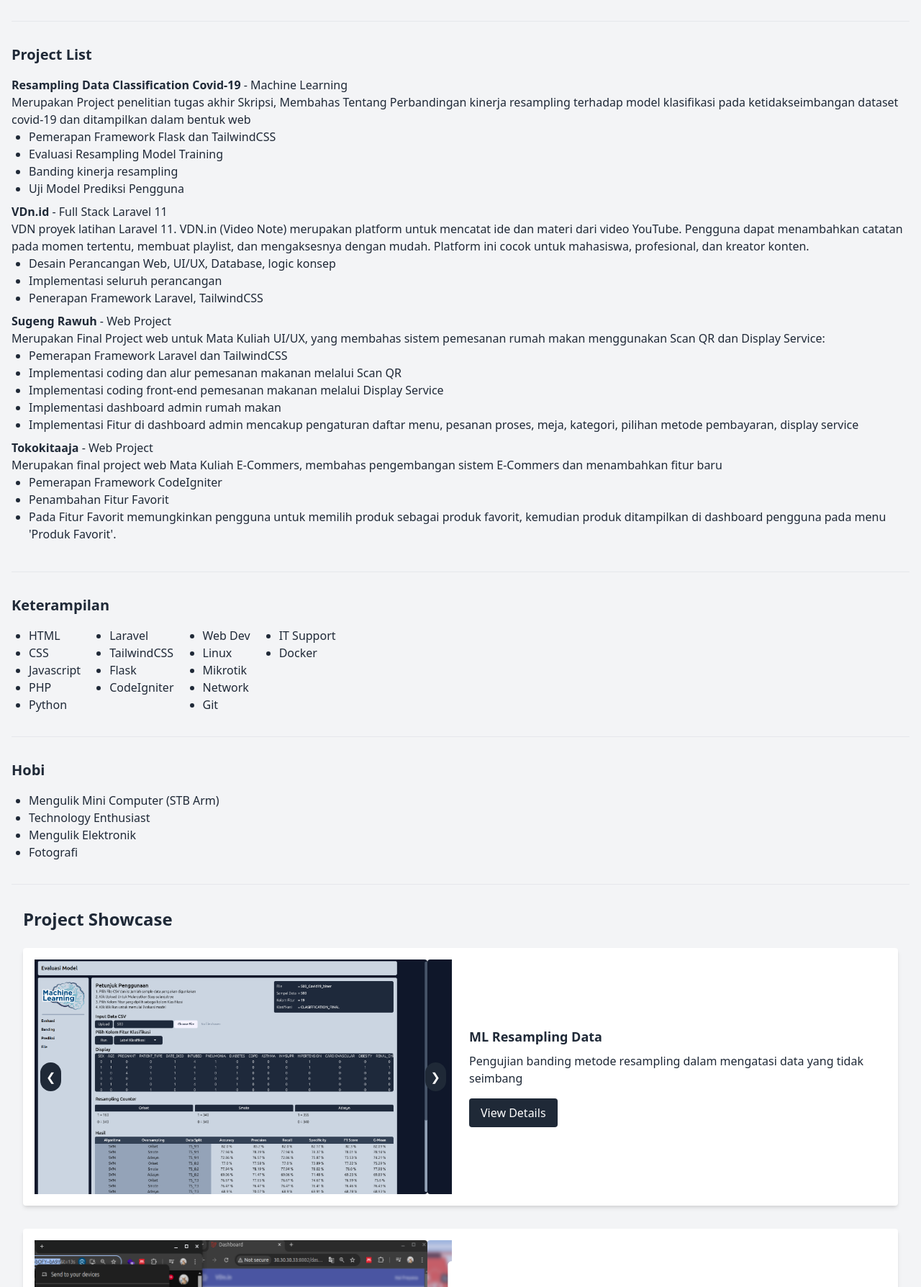
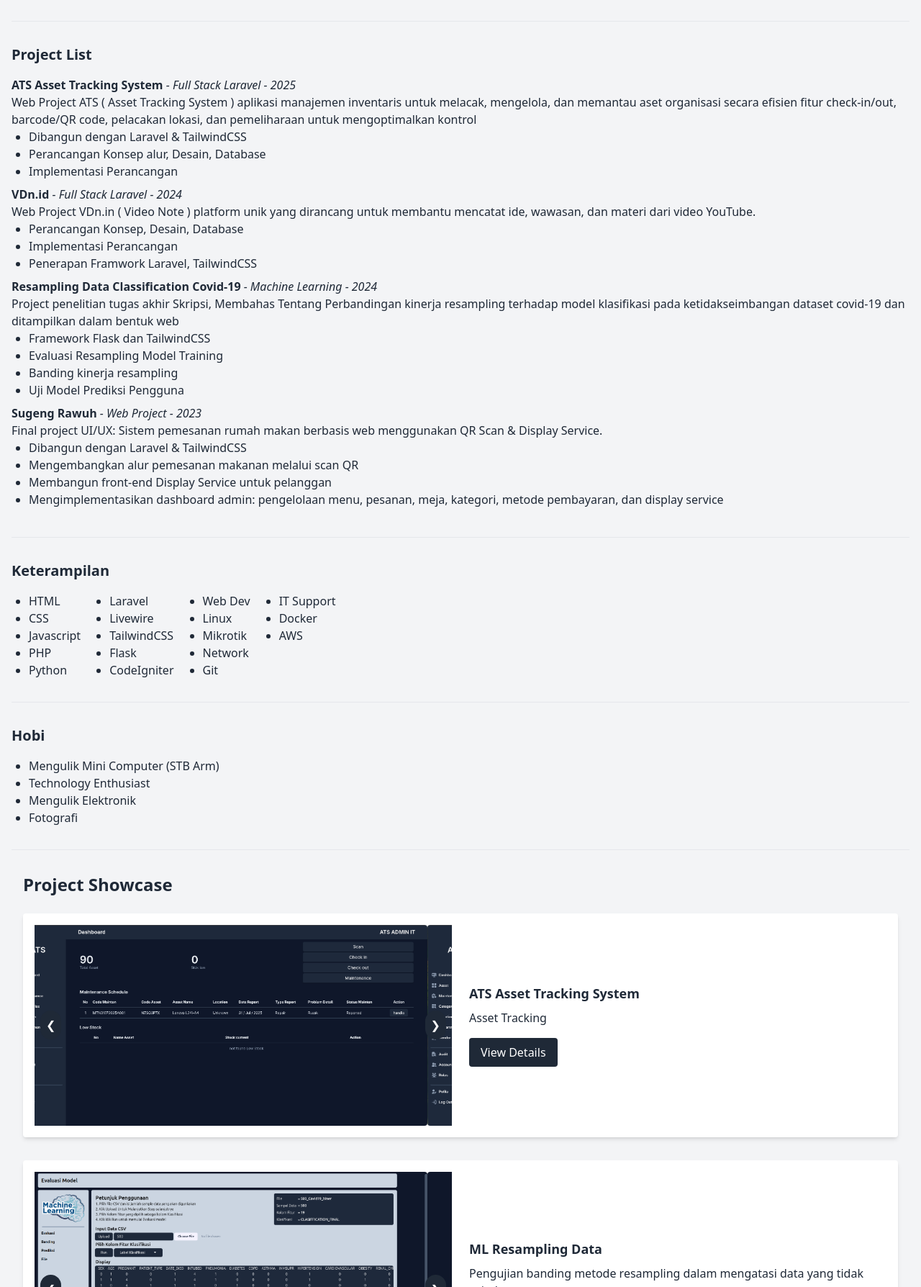
Before and after one commit to Faishal21ahmad/Portofolio, a plain HTML site: page index.html in a window 1280 px wide. Shown: the part 1012-2800 px from the top of the page at 72% size. Drawn offline with nearby package versions, Linux system fonts and the light colour scheme.

Commit message:
Port-up8

```diff
--- a/index.html
+++ b/index.html
@@ -1,35 +1,36 @@
 <!DOCTYPE html>
 <html lang="en">
+
 <head>
     <meta charset="UTF-8">
     <meta name="viewport" content="width=device-width, initial-scale=1.0">
     <title>Portfolio</title>
     <script src="https://cdn.tailwindcss.com"></script>
+</head>
 
-</head>
 <body class="pt-16 bg-gray-100 text-gray-800">
     <header class="bg-gray-800 text-white fixed top-0 left-0 right-0 z-50">
         <div class="container mx-auto px-4 flex justify-between items-center py-4">
             <h1 class="text-lg font-bold">Portfolio</h1>
             <button class="hamburger text-2xl md:hidden">☰</button>
             <nav class="hidden md:flex space-x-4">
-                <a href="#biodata" class="hover:bg-gray-600 px-4 py-2 rounded">Biodata</a>
+                <!-- <a href="#biodata" class="hover:bg-gray-600 px-4 py-2 rounded">Biodata</a>
                 <a href="#Pendidikan" class="hover:bg-gray-600 px-4 py-2 rounded">Pendidikan</a>
                 <a href="#Sertifikat" class="hover:bg-gray-600 px-4 py-2 rounded">Sertifikat</a>
                 <a href="#Keterampilan" class="hover:bg-gray-600 px-4 py-2 rounded">Keterampilan</a>
                 <a href="#ProjectList" class="hover:bg-gray-600 px-4 py-2 rounded">ProjectList</a>
-                <a href="#Hobi" class="hover:bg-gray-600 px-4 py-2 rounded">Hobi</a>
-                <a href="#Showcase" class="hover:bg-gray-600 px-4 py-2 rounded">Showcase</a>
+                <a href="#Hobi" class="hover:bg-gray-600 px-4 py-2 rounded">Hobi</a> -->
+                <a href="#Showcase" class="hover:bg-gray-600 px-4 py-2 rounded">Project</a>
             </nav>
         </div>
         <nav class="mobile-menu hidden md:hidden bg-gray-800 text-white flex flex-col space-y-2 p-4">
-            <a href="#biodata" class="hover:bg-gray-600 px-4 py-2 rounded">Biodata</a>
+            <!-- <a href="#biodata" class="hover:bg-gray-600 px-4 py-2 rounded">Biodata</a>
             <a href="#Pendidikan" class="hover:bg-gray-600 px-4 py-2 rounded">Pendidikan</a>
             <a href="#Sertifikat" class="hover:bg-gray-600 px-4 py-2 rounded">Sertifikat</a>
             <a href="#Keterampilan" class="hover:bg-gray-600 px-4 py-2 rounded">Keterampilan</a>
             <a href="#ProjectList" class="hover:bg-gray-600 px-4 py-2 rounded">ProjectList</a>
-            <a href="#Hobi" class="hover:bg-gray-600 px-4 py-2 rounded">Hobi</a>
-            <a href="#Showcase" class="hover:bg-gray-600 px-4 py-2 rounded">Showcase</a>
+            <a href="#Hobi" class="hover:bg-gray-600 px-4 py-2 rounded">Hobi</a> -->
+            <a href="#Showcase" class="hover:bg-gray-600 px-4 py-2 rounded">Project</a>
         </nav>
     </header>
 
@@ -46,23 +47,29 @@
                         <tbody>
                             <tr class="">
                                 <td class="">Telp</td>
-                                <td class="">: <a href="https://wa.me/6281385078633" target="_blank" class="hover:text-blue-700">0813-8507-8633</a></td>
+                                <td class="">: <a href="https://wa.me/6281385078633" target="_blank"
+                                        class="hover:text-blue-700">0813-8507-8633</a></td>
                             </tr>
                             <tr class="">
                                 <td class="">Email</td>
-                                <td class="">: <a href="mailto:faisal2017bahi@gmail.com" target="_blank" class="hover:text-blue-700">faisal2017bahi@gmail.com</a></td>
+                                <td class="">: <a href="mailto:faisal2017bahi@gmail.com" target="_blank"
+                                        class="hover:text-blue-700">faisal2017bahi@gmail.com</a></td>
                             </tr>
                             <tr class="">
                                 <td class="">Linkedin</td>
-                                <td class="">: <a href="https://www.linkedin.com/in/faishal-fathuni-436b84209/" target="_blank" class="hover:text-blue-700">in/faishal-fathuni-436b84209</a></td>
+                                <td class="">: <a href="https://www.linkedin.com/in/faishal-fathuni-436b84209/"
+                                        target="_blank" class="hover:text-blue-700">in/faishal-fathuni-436b84209</a>
+                                </td>
                             </tr>
                             <tr class="">
                                 <td class="">Github</td>
-                                <td class="">: <a href="https://github.com/Faishal21ahmad" target="_blank" class="hover:text-blue-700">https://github.com/Faishal21ahmad</a></td>
+                                <td class="">: <a href="https://github.com/Faishal21ahmad" target="_blank"
+                                        class="hover:text-blue-700">https://github.com/Faishal21ahmad</a></td>
                             </tr>
                             <tr class="">
                                 <td class="">Portofolio</td>
-                                <td class="">: <a href="https://ixal.my.id/" target="_blank" class="hover:text-blue-700">https://ixal.my.id/</a></td>
+                                <td class="">: <a href="https://ixal.my.id/" target="_blank"
+                                        class="hover:text-blue-700">https://ixal.my.id/</a></td>
                             </tr>
                             <tr class="">
                                 <td class="">Alamat</td>
@@ -78,7 +85,9 @@
                             </tr>
                             <tr class="">
                                 <td class="">CV</td>
-                                <td class="">: <a href="https://drive.google.com/file/d/1vv9Mn8qJjYtix-NskAOHsO1TGpXAlyUV/view?usp=sharing" target="_blank" class="hover:text-blue-700">Download</a></td>
+                                <td class="">: <a
+                                        href="https://drive.google.com/file/d/1f2NZNFhZQiU-IS7tpbuOTvnHnTqO-w50/view?usp=sharing"
+                                        target="_blank" class="hover:text-blue-700">Download</a></td>
                             </tr>
                         </tbody>
                     </table>
@@ -88,7 +97,13 @@
 
         <section class="mb-8 border-b pb-8">
             <h2 class="text-xl font-bold mb-4">Tentang Saya</h2>
-            <p class="text-justify">Saya lulusan baru S1 Sistem Informasi dengan keahlian dalam pengembangan web dan pembelajaran mesin. Saya memiliki pengalaman dalam menggunakan teknologi seperti Laravel, Tailwind, Flask, dan Python, yang telah saya terapkan dalam berbagai proyek akademis. Dengan ketertarikan yang kuat untuk mempelajari teknologi baru. saya memiliki komitmen untuk meingkatkan dan mengembangkan keterampilan teknis saya serta beradaptasi dengan perkembangan industri yang terus berkembang. Saya siap berkontribusi dalam pengembangan solusi berbasis teknologi melalui pendekatan yang inovatif dan efisien.</p>
+            <p class="text-justify">lulusan S1 Sistem Informasi dengan keahlian dalam pengembangan web dan
+                pembelajaran mesin. memiliki pengalaman dalam menggunakan teknologi seperti Laravel, Tailwind,
+                Flask, dan Python, yang telah saya terapkan dalam berbagai proyek akademis. Dengan ketertarikan yang
+                kuat untuk mempelajari teknologi baru. memiliki komitmen untuk meingkatkan dan mengembangkan
+                keterampilan teknis saya serta beradaptasi dengan perkembangan industri yang terus berkembang. Saya siap
+                berkontribusi dalam pengembangan solusi berbasis teknologi melalui pendekatan yang inovatif dan efisien.
+            </p>
         </section>
 
         <section id="pendidikan" class="mb-8 border-b pb-8">
@@ -118,36 +133,62 @@
         <section id="ProjectList" class="mb-8 border-b pb-8 ">
             <h2 class="text-xl font-bold mb-4">Project List</h2>
             <div class="mb-2">
-                <p class=""><a target="_blank" href="https://github.com/Faishal21ahmad/ML_Resampling_Covid19" class="font-bold">Resampling Data Classification Covid-19</a> - Machine Learning</p>
-                <p>Merupakan Project penelitian tugas akhir Skripsi, Membahas Tentang Perbandingan kinerja resampling terhadap model klasifikasi pada ketidakseimbangan dataset covid-19 dan ditampilkan dalam bentuk web </p>
+                <p class=""><a target="_blank" href="https://github.com/Faishal21ahmad/tokokitaaja"
+                        class="font-bold">ATS Asset Tracking System</a> <span class="italic"> - Full Stack Laravel -
+                        2025</span></p>
+                <p>Web Project ATS ( Asset Tracking System ) aplikasi manajemen inventaris untuk melacak, mengelola, dan
+                    memantau aset organisasi secara efisien fitur check-in/out, barcode/QR code, pelacakan lokasi, dan
+                    pemeliharaan untuk mengoptimalkan kontrol</p>
                 <ul class="list-disc ml-6">
-                    <li>Pemerapan Framework Flask dan TailwindCSS</li>
-                    <li>Evaluasi Resampling Model Training </li>
-                    <li>Banding kinerja resampling </li>
+                    <li>Dibangun dengan Laravel & TailwindCSS</li>
+                    <li>Perancangan Konsep alur, Desain, Database</li>
+                    <li>Implementasi Perancangan</li>
+                </ul>
+            </div>
+            <div class="mb-2">
+                <p class=""><a target="_blank" href="https://github.com/Faishal21ahmad/VDn.in"
+                        class="font-bold">VDn.id</a> <span class="italic"> - Full Stack Laravel -
+                        2024</span></p>
+                <p>Web Project VDn.in ( Video Note ) platform unik yang dirancang untuk membantu mencatat ide, wawasan,
+                    dan materi dari video YouTube.</p>
+                <ul class="list-disc ml-6">
+                    <li>Perancangan Konsep, Desain, Database</li>
+                    <li>Implementasi Perancangan</li>
+                    <li>Penerapan Framwork Laravel, TailwindCSS</li>
+                </ul>
+            </div>
+            <div class="mb-2">
+                <p class=""><a target="_blank" href="https://github.com/Faishal21ahmad/ML_Resampling_Covid19"
+                        class="font-bold">Resampling Data Classification Covid-19</a> <span class="italic"> - Machine
+                        Learning -
+                        2024</span></p>
+                <p>Project penelitian tugas akhir Skripsi, Membahas Tentang Perbandingan kinerja resampling terhadap
+                    model klasifikasi
+                    pada ketidakseimbangan dataset covid-19 dan ditampilkan dalam bentuk web
+                </p>
+                <ul class="list-disc ml-6">
+                    <li>Framework Flask dan TailwindCSS</li>
+                    <li>Evaluasi Resampling Model Training</li>
+                    <li>Banding kinerja resampling</li>
                     <li>Uji Model Prediksi Pengguna</li>
                 </ul>
             </div>
             <div class="mb-2">
-                <p class=""><a target="_blank" href="https://github.com/Faishal21ahmad/VDn.in" class="font-bold">VDn.id</a> - Full Stack Laravel 11</p>
-                <p>VDN proyek latihan Laravel 11. VDN.in (Video Note) merupakan platform untuk mencatat ide dan materi dari video YouTube. Pengguna dapat menambahkan catatan pada momen tertentu, membuat playlist, dan mengaksesnya dengan mudah. Platform ini cocok untuk mahasiswa, profesional, dan kreator konten.</p>
+                <p class=""><a target="_blank" href="https://github.com/Faishal21ahmad/SugengRawuh-DEV"
+                        class="font-bold">Sugeng Rawuh</a> <span class="italic"> - Web Project -
+                        2023</span></p>
+                <p>Final project UI/UX: Sistem pemesanan rumah makan berbasis web menggunakan QR Scan & Display Service.
+                </p>
                 <ul class="list-disc ml-6">
-                    <li>Desain Perancangan Web, UI/UX, Database, logic konsep</li>
-                    <li>Implementasi seluruh perancangan</li>
-                    <li>Penerapan Framework Laravel, TailwindCSS</li>
+                    <li>Dibangun dengan Laravel & TailwindCSS</li>
+                    <li>Mengembangkan alur pemesanan makanan melalui scan QR</li>
+                    <li>Membangun front-end Display Service untuk pelanggan</li>
+                    <li>Mengimplementasikan dashboard admin: pengelolaan menu, pesanan, meja, kategori, metode
+                        pembayaran, dan display service</li>
                 </ul>
             </div>
-            <div class="mb-2">
-                <p class=""><a target="_blank" href="https://github.com/Faishal21ahmad/SugengRawuh-DEV" class="font-bold">Sugeng Rawuh</a> - Web Project</p>
-                <p>Merupakan Final Project web untuk Mata Kuliah UI/UX, yang membahas sistem pemesanan rumah makan menggunakan Scan QR dan Display Service:</p>
-                <ul class="list-disc ml-6">
-                    <li>Pemerapan Framework Laravel dan TailwindCSS</li>
-                    <li>Implementasi coding dan alur pemesanan makanan melalui Scan QR</li>
-                    <li>Implementasi coding front-end pemesanan makanan melalui Display Service </li>
-                    <li>Implementasi dashboard admin rumah makan</li>
-                    <li>Implementasi Fitur di dashboard admin mencakup pengaturan daftar menu, pesanan proses, meja, kategori, pilihan metode pembayaran, display service</li>
-                </ul>
-            </div>
-            <div class="mb-2">
+
+            <!-- <div class="mb-2">
                 <p class=""><a target="_blank" href="https://github.com/Faishal21ahmad/tokokitaaja" class="font-bold">Tokokitaaja</a> - Web Project</p>
                 <p>Merupakan final project web Mata Kuliah E-Commers, membahas pengembangan sistem E-Commers dan menambahkan fitur baru</p>
                 <ul class="list-disc ml-6">
@@ -155,7 +196,7 @@
                     <li>Penambahan Fitur Favorit</li>
                     <li>Pada Fitur Favorit memungkinkan pengguna untuk memilih produk sebagai produk favorit, kemudian produk ditampilkan di dashboard pengguna pada menu 'Produk Favorit'.</li>
                 </ul>
-            </div>
+            </div> -->
         </section>
 
         <section id="Keterampilan" class="mb-8 border-b pb-8">
@@ -170,6 +211,7 @@
                 </ul>
                 <ul class="list-disc ml-6">
                     <li>Laravel</li>
+                    <li>Livewire</li>
                     <li>TailwindCSS</li>
                     <li>Flask</li>
                     <li>CodeIgniter</li>
@@ -184,6 +226,7 @@
                 <ul class="list-disc ml-6">
                     <li>IT Support</li>
                     <li>Docker</li>
+                    <li>AWS</li>
                 </ul>
             </div>
         </section>
@@ -204,15 +247,46 @@
                 <!-- Project Images (Slideshow) -->
                 <div class="project-images w-full md:w-1/2 overflow-hidden relative mb-4 md:mb-0">
                     <div class="slides-container flex transition-transform duration-700">
+                        <img src="ShowCaseP/Pr4G1.png" alt="Project 1 Image 1" class="w-full rounded flex-shrink-0">
+                        <img src="ShowCaseP/Pr4G2.png" alt="Project 1 Image 2" class="w-full rounded flex-shrink-0">
+                        <img src="ShowCaseP/Pr4G3.png" alt="Project 1 Image 3" class="w-full rounded flex-shrink-0">
+                        <img src="ShowCaseP/Pr4G4.png" alt="Project 1 Image 3" class="w-full rounded flex-shrink-0">
+
+                    </div>
+                    <!-- Navigation Arrows -->
+                    <button
+                        class="prev-slide absolute top-1/2 left-2 -translate-y-1/2 bg-gray-800 text-white p-2 rounded-full hover:bg-gray-600">
+                        &#10094;
+                    </button>
+                    <button
+                        class="next-slide absolute top-1/2 right-2 -translate-y-1/2 bg-gray-800 text-white p-2 rounded-full hover:bg-gray-600">
+                        &#10095;
+                    </button>
+                </div>
+
+                <!-- Project Info -->
+                <div class="project-info w-full md:w-1/2">
+                    <h3 class="text-lg font-semibold mb-2">ATS Asset Tracking System</h3>
+                    <p class="mb-4">Asset Tracking</p>
+                    <a href="ats.html"
+                        class="inline-block bg-gray-800 text-white px-4 py-2 rounded hover:bg-gray-600">View Details</a>
+                </div>
+            </div>
+            <div class="mb-8 p-4 bg-white rounded shadow-md flex flex-col md:flex-row items-center md:space-x-6">
+                <!-- Project Images (Slideshow) -->
+                <div class="project-images w-full md:w-1/2 overflow-hidden relative mb-4 md:mb-0">
+                    <div class="slides-container flex transition-transform duration-700">
                         <img src="ShowCaseP/Pr2G1.png" alt="Project 1 Image 1" class="w-full rounded flex-shrink-0">
                         <img src="ShowCaseP/Pr2G2.png" alt="Project 1 Image 2" class="w-full rounded flex-shrink-0">
                         <img src="ShowCaseP/Pr2G3.png" alt="Project 1 Image 3" class="w-full rounded flex-shrink-0">
                     </div>
                     <!-- Navigation Arrows -->
-                    <button class="prev-slide absolute top-1/2 left-2 -translate-y-1/2 bg-gray-800 text-white p-2 rounded-full hover:bg-gray-600">
+                    <button
+                        class="prev-slide absolute top-1/2 left-2 -translate-y-1/2 bg-gray-800 text-white p-2 rounded-full hover:bg-gray-600">
                         &#10094;
                     </button>
-                    <button class="next-slide absolute top-1/2 right-2 -translate-y-1/2 bg-gray-800 text-white p-2 rounded-full hover:bg-gray-600">
+                    <button
+                        class="next-slide absolute top-1/2 right-2 -translate-y-1/2 bg-gray-800 text-white p-2 rounded-full hover:bg-gray-600">
                         &#10095;
                     </button>
                 </div>
@@ -221,7 +295,8 @@
                 <div class="project-info w-full md:w-1/2">
                     <h3 class="text-lg font-semibold mb-2">ML Resampling Data</h3>
                     <p class="mb-4">Pengujian banding metode resampling dalam mengatasi data yang tidak seimbang</p>
-                    <a href="MLRS.html" class="inline-block bg-gray-800 text-white px-4 py-2 rounded hover:bg-gray-600">View Details</a>
+                    <a href="MLRS.html"
+                        class="inline-block bg-gray-800 text-white px-4 py-2 rounded hover:bg-gray-600">View Details</a>
                 </div>
             </div>
             <div class="mb-8 p-4 bg-white rounded shadow-md flex flex-col md:flex-row items-center md:space-x-6">
@@ -235,10 +310,12 @@
                         <img src="ShowCaseP/Pr3G5.png" alt="Project 1 Image 3" class="w-full rounded flex-shrink-0">
                     </div>
                     <!-- Navigation Arrows -->
-                    <button class="prev-slide absolute top-1/2 left-2 -translate-y-1/2 bg-gray-800 text-white p-2 rounded-full hover:bg-gray-600">
+                    <button
+                        class="prev-slide absolute top-1/2 left-2 -translate-y-1/2 bg-gray-800 text-white p-2 rounded-full hover:bg-gray-600">
                         &#10094;
                     </button>
-                    <button class="next-slide absolute top-1/2 right-2 -translate-y-1/2 bg-gray-800 text-white p-2 rounded-full hover:bg-gray-600">
+                    <button
+                        class="next-slide absolute top-1/2 right-2 -translate-y-1/2 bg-gray-800 text-white p-2 rounded-full hover:bg-gray-600">
                         &#10095;
                     </button>
                 </div>
@@ -247,7 +324,8 @@
                 <div class="project-info w-full md:w-1/2">
                     <h3 class="text-lg font-semibold mb-2">VDn.in</h3>
                     <p class="mb-4">Web Video Note, Pencatatan intisari dari sebuah video Youtube</p>
-                    <a href="vdn.html" class="inline-block bg-gray-800 text-white px-4 py-2 rounded hover:bg-gray-600">View Details</a>
+                    <a href="vdn.html"
+                        class="inline-block bg-gray-800 text-white px-4 py-2 rounded hover:bg-gray-600">View Details</a>
                 </div>
             </div>
             <div class="mb-8 p-4 bg-white rounded shadow-md flex flex-col md:flex-row items-center md:space-x-6">
@@ -259,10 +337,12 @@
                         <img src="ShowCaseP/Pr1G3.png" alt="Project 1 Image 3" class="w-full rounded flex-shrink-0">
                     </div>
                     <!-- Navigation Arrows -->
-                    <button class="prev-slide absolute top-1/2 left-2 -translate-y-1/2 bg-gray-800 text-white p-2 rounded-full hover:bg-gray-600">
+                    <button
+                        class="prev-slide absolute top-1/2 left-2 -translate-y-1/2 bg-gray-800 text-white p-2 rounded-full hover:bg-gray-600">
                         &#10094;
                     </button>
-                    <button class="next-slide absolute top-1/2 right-2 -translate-y-1/2 bg-gray-800 text-white p-2 rounded-full hover:bg-gray-600">
+                    <button
+                        class="next-slide absolute top-1/2 right-2 -translate-y-1/2 bg-gray-800 text-white p-2 rounded-full hover:bg-gray-600">
                         &#10095;
                     </button>
                 </div>
@@ -271,11 +351,13 @@
                 <div class="project-info w-full md:w-1/2">
                     <h3 class="text-lg font-semibold mb-2">Sugeng Rawuh</h3>
                     <p class="mb-4">Sistem Pelayanan Rumah Makan</p>
-                    <a href="sg.html" class="inline-block bg-gray-800 text-white px-4 py-2 rounded hover:bg-gray-600">View Details</a>
+                    <a href="sg.html"
+                        class="inline-block bg-gray-800 text-white px-4 py-2 rounded hover:bg-gray-600">View Details</a>
                 </div>
             </div>
             <a target="_blank" href="https://github.com/Faishal21ahmad">
-                <div class="mb-8 p-4 bg-white hover:bg-gray-200 rounded shadow-md flex flex-col md:flex-row items-center md:space-x-6">
+                <div
+                    class="mb-8 p-4 bg-white hover:bg-gray-200 rounded shadow-md flex flex-col md:flex-row items-center md:space-x-6">
                     <h1>Lihat proyek lainnya di GitHub</h1>
                 </div>
             </a>
@@ -284,4 +366,5 @@
 
     <script src="Js.js"></script>
 </body>
+
 </html>
```
Also changed, not shown: MLRS.html (+2 -2 lines), ats.html (added, +77 -0 lines), sg.html (+2 -2 lines), vdn.html (+2 -2 lines), ShowCaseP/Pr4G1.png (added), ShowCaseP/Pr4G2.png (added), ShowCaseP/Pr4G3.png (added), ShowCaseP/Pr4G4.png (added). Lines whose indentation alone changed are shown as unchanged.
